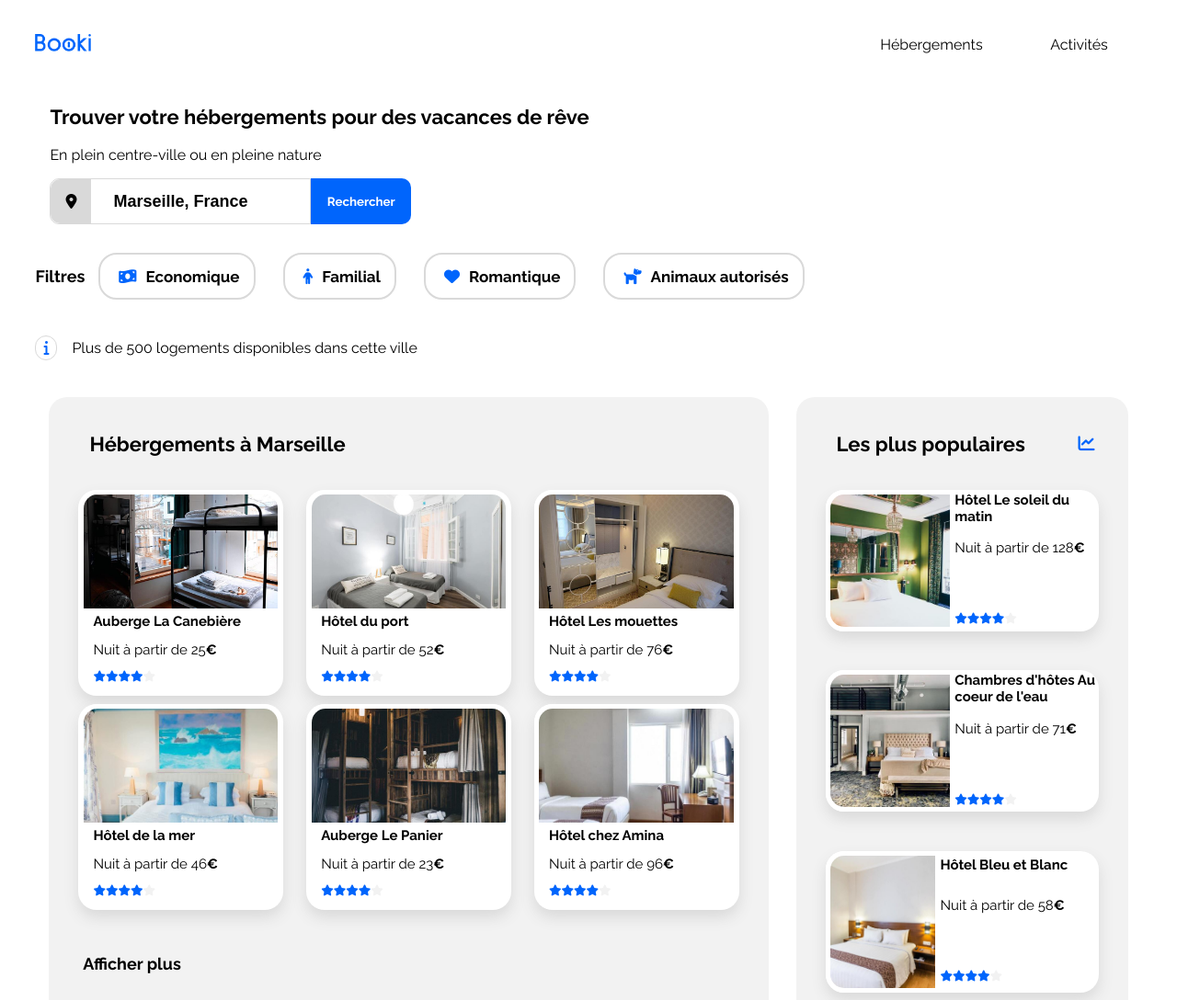
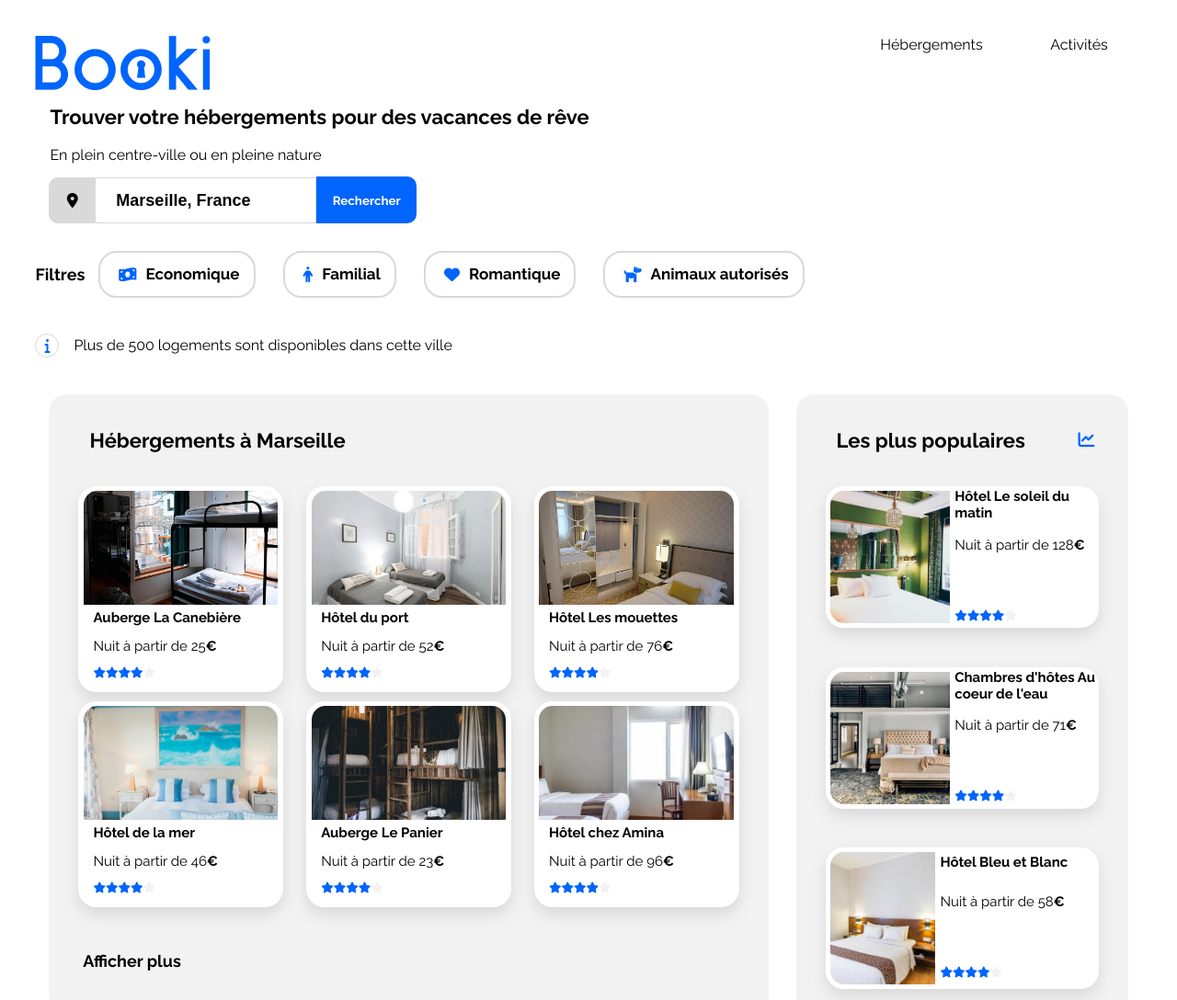
Before and after one commit to AbreuGeorgie/Booki, a plain HTML site: page index.html in a window 1280 px wide. Shown: the top 1088 px of the page at 92% size. Drawn offline with Linux system fonts and the light colour scheme.

Commit message:
barre de recherche resolue

```diff
--- a/css/styles.css
+++ b/css/styles.css
@@ -30,7 +30,7 @@ nav{
 	padding: 2.3em;
 }
 
-#logo {
+h1 {
 	height: 19px;
 	width: 61.089656829833984px;
 }
@@ -59,18 +59,30 @@ p {
 form {
 	display: flex;
 	align-items: center;
+	height: 3em;
 }
 
 #ville-recherche {
     border: #d9d9d9 solid 0.1em;
     border-radius: 10px 0 0 10px;
+	display: flex;
+    align-items: center;
+    height: 100%;
+    width: 18em;
 }
 
-.logo-info {
-	padding: 1em;
-    background-color: #d9d9d9;
+#label-logo-position {
+	background-color: #d9d9d9;
 	border-radius: 10px 0px 0px 10px;
-	font-weight: bold;
+	border: #D9D9D9 solid 1px;
+    display: flex;
+	align-items: center;
+	justify-content: center;
+	width: 17%;
+	height: 100%;
+	position: relative;
+	top: 0px;
+	left: -2px;
 }
 
 #ville{
@@ -142,9 +154,13 @@ form {
 
 #logo-i {
 	color: #0065FC;
-	padding: 3px 8px;
     border: #D9D9D9 solid 1px;
-    border-radius: 20px;
+	border-radius: 15px;
+    width: 1.5em;
+    height: 1.5em;
+    display: flex;
+    align-items: center;
+    justify-content: center
 }
 
 #texte-i {
--- a/index.html
+++ b/index.html
@@ -18,9 +18,9 @@
 
 <body>
     <header>
-        <div>
-            <img id="logo" src="images/logo/Booki.png" alt="logo Booki">
-        </div>
+        <h1>
+            <img src="images/logo/Booki.png" alt="logo Booki">
+        </h1>
         <nav>
             <a  class="lien-nav" href="#hebergements">Hébergements</a>
             <a  class="lien-nav" href="#activites">Activités</a>
@@ -32,8 +32,8 @@
             <p>En plein centre-ville ou en pleine nature</p>
             <form method="get" action="#">
                 <div id="ville-recherche">
-                    <label for="ville">
-                        <i class="logo-info fa-solid fa-location-dot"></i>
+                    <label for="ville" id="label-logo-position">
+                        <i class="fa-solid fa-location-dot"></i>
                     </label>
                     <input type="search" id="ville" name="ville" placeholder="Marseille, France" size="18">
                 </div>
@@ -64,7 +64,7 @@
             </div>
         <div id="infos">
             <div class="marge-telephone" id="logo-i"><i class="fa-solid fa-info"></i></div>
-            <div id="texte-i">Plus de 500 logements disponibles dans cette ville</div>
+            <div id="texte-i">Plus de 500 logements sont disponibles dans cette ville</div>
         </div>
         <section id="section-hebergements">
             <div class="marge-telephone" id="hebergements">
```
